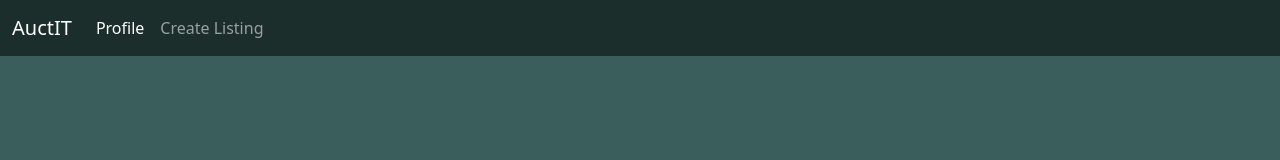
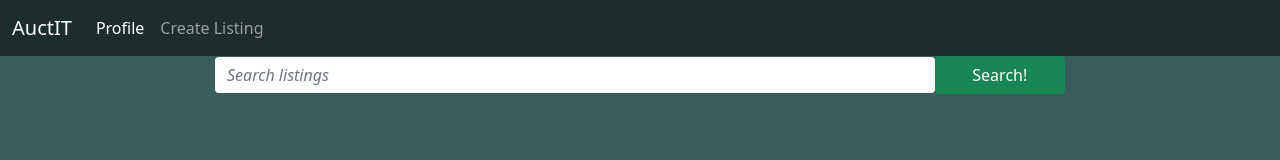
Before and after one commit to OleMartinKeis/OMK-Semester-project-2, a website with bundled scripts: page listing/index.html in a window 1280 px wide. Built offline with nearby package versions, Linux system fonts and the light colour scheme; no server answers.

Commit message:
added searchbar in html

```diff
--- a/listing/index.html
+++ b/listing/index.html
@@ -30,6 +30,11 @@
     <main>
         <div class="row">
             <div class="col">
+                <div class="d-flex justify-content-center align-items-center" style="max-width: 850px; margin: 0 auto;">
+                    <input class="form-control search fst-italic border-0" id="searchListingPage" aria-placeholder="search listings" type="search" placeholder="Search listings"/>
+                    <button aria-label="search button" class="btn btn-success" style="width: 150px;">Search!</button>
+                </div>
+
                 <div class="listing-container d-block" id="listings">
                 </div>
             </div>
```
